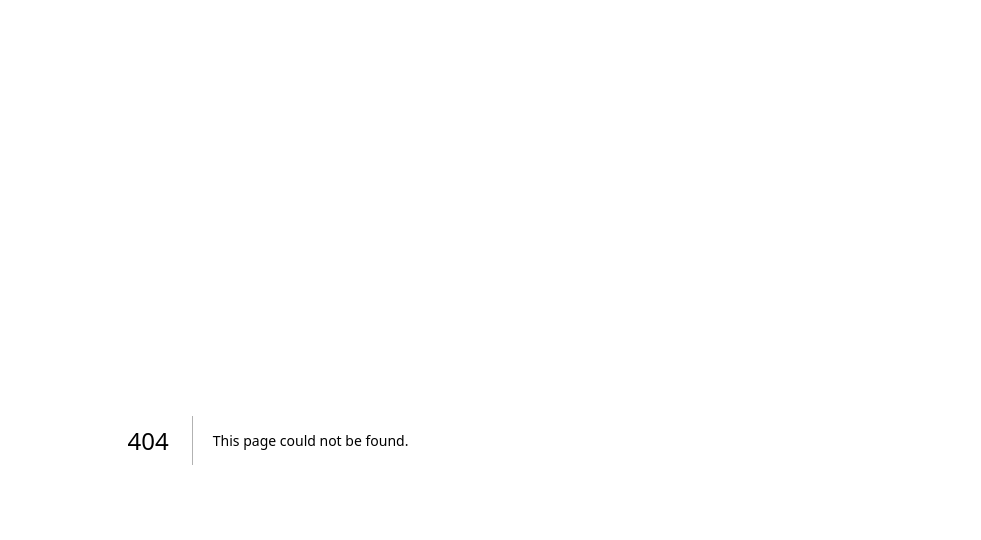
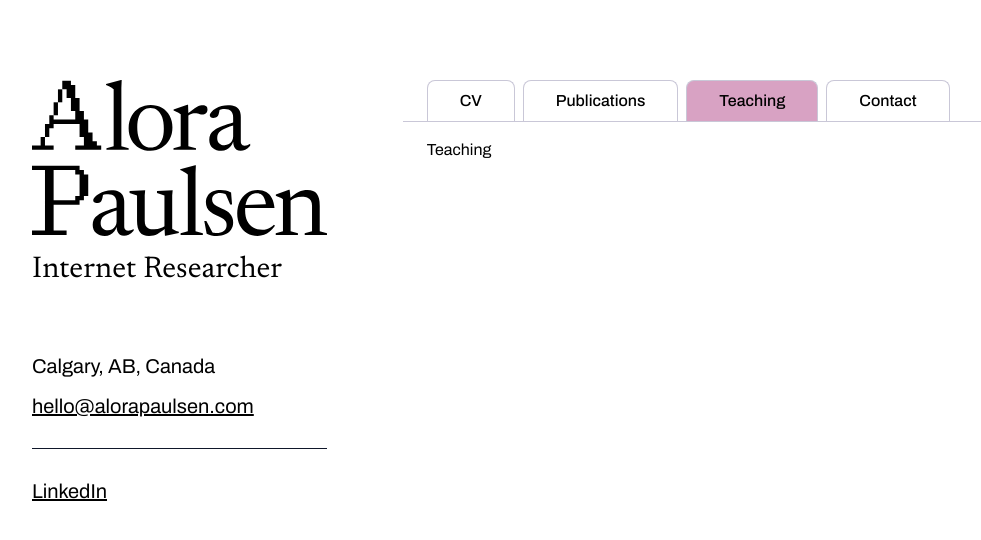
Before and after one commit to LMulvey/alorapaulsen-next, a Next.js app: page /teaching in a window 1280 px wide. Before the commit this address had no page. Shown: the top 540 px of the page, without its empty margins (48-1029 px from the left). Built offline with nearby package versions, Linux system fonts and the light colour scheme.

Commit message:
feat: basic layout

```diff
--- a/package.json
+++ b/package.json
@@ -11,11 +11,12 @@
   "dependencies": {
     "class-variance-authority": "0.7.0",
     "clsx": "2.1.1",
-    "next": "15.0.0-rc.0",
+    "next": "15.0.2",
     "react": "19.0.0-rc-f994737d14-20240522",
     "react-dom": "19.0.0-rc-f994737d14-20240522"
   },
   "devDependencies": {
+    "@tailwindcss/typography": "0.5.15",
     "@types/node": "^20",
     "@types/react": "^18",
     "@types/react-dom": "^18",
--- /dev/null
+++ b/src/app/contact/page.tsx
@@ -0,0 +1,3 @@
+export default function ContactPage() {
+  return <h1>Contact</h1>;
+}
--- /dev/null
+++ b/src/app/cv/page.tsx
@@ -0,0 +1,9 @@
+import { HeadingOne } from '@/components/heading';
+
+export default function CVPage() {
+  return (
+    <div className="prose prose-xl">
+      <HeadingOne>CV</HeadingOne>
+    </div>
+  );
+}
--- a/src/app/globals.css
+++ b/src/app/globals.css
@@ -4,22 +4,22 @@
 
 :root {
   --nostalgic-yellow: #FFD766;
+  --nostalgic-yellow-100: rgb(231, 223, 203);
+  --nostalgic-yellow-200: rgb(235, 220, 183);
+  --nostalgic-yellow-300: rgb(243, 215, 145);
   --nostalgic-yellow-400: rgb(245, 212, 125);
-  --nostalgic-yellow-300: rgb(243, 215, 145);
-  --nostalgic-yellow-200: rgb(235, 220, 183);
-  --nostalgic-yellow-100: rgb(231, 223, 203);
   --bubblegum: #DD6AB4;
+  --bubblegum-100: rgb(221, 201, 214);
+  --bubblegum-200: rgb(218, 182, 205);
+  --bubblegum-300: rgb(216, 162, 195);
+  --bubblegum-400: rgb(213, 141, 186);
   --bubblegum-500: rgb(206, 122, 177);
-  --bubblegum-400: rgb(213, 141, 186);
-  --bubblegum-300: rgb(216, 162, 195);
-  --bubblegum-200: rgb(218, 182, 205);
-  --bubblegum-100: rgb(221, 201, 214);
   --lavender: #8861B6;
+  --lavender-100: rgb(201, 199, 215);
+  --lavender-200: rgb(181, 177, 206);
+  --lavender-300: rgb(159, 156, 198);
+  --lavender-400: rgb(143, 135, 190);
   --lavender-500: rgb(122, 112, 181);
-  --lavender-400: rgb(143, 135, 190);
-  --lavender-300: rgb(159, 156, 198);
-  --lavender-200: rgb(181, 177, 206);
-  --lavender-100: rgb(201, 199, 215);
   --rich-black: #000000;
   --light-gray: #F0F0F0;
   --white: #FFFFFF;
--- a/src/app/layout.tsx
+++ b/src/app/layout.tsx
@@ -1,5 +1,9 @@
-/* eslint-disable import/no-unassigned-import */
+// eslint-disable-next-line import/no-unassigned-import
 import './globals.css';
+import { RootNavigation } from '@/components/navigation';
+import RootLayoutSidebar from '@/components/sidebar';
+import { archivo } from '@/lib/fonts';
+import clsx from 'clsx';
 import { type Metadata } from 'next';
 
 export const metadata: Metadata = {
@@ -9,17 +13,20 @@ export const metadata: Metadata = {
 
 export default function RootLayout({
   children,
-  sidebar,
 }: Readonly<{
   children: React.ReactNode;
-  sidebar: React.ReactNode;
 }>) {
   return (
     <html lang="en">
       <body className="max-w-[1440px] mx-auto mt-10">
-        <main className="md:grid md:grid-cols-2 md:gap-4">
-          {sidebar}
-          <section>{children}</section>
+        <main className="grid md:grid-cols-12 md:gap-8 p-10">
+          <RootLayoutSidebar className="col-span-full md:col-span-4" />
+          <section
+            className={clsx('col-span-full md:col-span-7', archivo.className)}
+          >
+            <RootNavigation />
+            <div className="pl-6">{children}</div>
+          </section>
         </main>
       </body>
     </html>
--- /dev/null
+++ b/src/app/publications/page.tsx
@@ -0,0 +1,3 @@
+export default function PublicationsPage() {
+  return <h1>Publications</h1>;
+}
--- /dev/null
+++ b/src/app/teaching/page.tsx
@@ -0,0 +1,3 @@
+export default function TeachingPage() {
+  return <h1>Teaching</h1>;
+}
--- /dev/null
+++ b/src/components/heading.tsx
@@ -0,0 +1,13 @@
+import { newsreader } from '@/lib/fonts';
+import clsx from 'clsx';
+import { type ReactNode } from 'react';
+
+type HeadingProps = { children: ReactNode; className?: string };
+
+export const HeadingOne = ({ children, className }: HeadingProps) => {
+  return (
+    <h1 className={clsx('font-bold', newsreader.className, className)}>
+      {children}
+    </h1>
+  );
+};
--- /dev/null
+++ b/src/components/navigation.tsx
@@ -0,0 +1,85 @@
+'use client';
+import { archivo } from '@/lib/fonts';
+import { cva } from 'class-variance-authority';
+import clsx from 'clsx';
+import Link from 'next/link';
+import { usePathname } from 'next/navigation';
+import { Fragment } from 'react';
+
+type RouteName = 'contact' | 'cv' | 'home' | 'publications' | 'teaching';
+type Route = {
+  href: string;
+  id: RouteName;
+  label: string;
+};
+
+/**
+ * Nested routenames should be delimited with hyphens instead of slashes.
+ * For example, /home/contact would be home-contact.
+ * ORDER MATTERS HERE!
+ */
+const NAV_ROUTES: Route[] = [
+  { href: '/cv', id: 'cv', label: 'CV' },
+  { href: '/publications', id: 'publications', label: 'Publications' },
+  { href: '/teaching', id: 'teaching', label: 'Teaching' },
+  { href: '/contact', id: 'contact', label: 'Contact' },
+];
+
+const isValidRoute = (value: string): value is RouteName => {
+  return ['contact', 'cv', 'home', 'publications', 'teaching'].includes(value);
+};
+
+const parsePathnameAsRoute = (pathname: string): RouteName => {
+  if (pathname === '/') {
+    return 'home';
+  }
+
+  const maybeRouteName = pathname.slice(1).split('/').join('-');
+  if (!isValidRoute(maybeRouteName)) {
+    throw new Error('Unexpected or unsupported route.');
+  }
+
+  return maybeRouteName;
+};
+
+const isActiveRoute = (pathname: string, routeToTest: string) => {
+  const routeName = parsePathnameAsRoute(pathname);
+  return routeToTest === routeName;
+};
+
+const navClasses = clsx(
+  'w-full flex flex-row items-center gap-2 mb-4 border-b pl-6 border-b-lavender-100 text-md font-medium',
+  archivo.className,
+);
+const navItemVariants = cva(
+  'flex flex-row items-center justify-center no-underline gap-1 rounded-[8px_8px_0px_0px] px-8 py-2 transition-colors border border-lavender-100 border-b-0 hover:bg-bubblegum-400',
+  {
+    variants: {
+      isActive: {
+        false: ['bg-transparent'],
+        true: ['bg-bubblegum-300'],
+      },
+    },
+  },
+);
+
+export const RootNavigation = () => {
+  const pathname = usePathname();
+
+  return (
+    <div className={navClasses}>
+      {NAV_ROUTES.map(({ href, id, label }) => (
+        <Fragment key={id}>
+          <Link
+            className={navItemVariants({
+              isActive: isActiveRoute(pathname, id),
+            })}
+            href={href}
+          >
+            {label}
+          </Link>
+        </Fragment>
+      ))}
+    </div>
+  );
+};
--- a/src/app/@sidebar/page.tsx
+++ b/src/components/sidebar.tsx
@@ -26,9 +26,18 @@ const SIDEBAR_ITEMS: SidebarItem[] = [
 
 const sidebarItemClasses = clsx('text-xl m-0 p-0 leading-0', archivo.className);
 
-export default function RootLayoutSidebar() {
+export default function RootLayoutSidebar({
+  className,
+}: {
+  className?: string;
+}) {
   return (
-    <nav className="w-full md:w-[375px] p-10 flex flex-col gap-4">
+    <nav
+      className={clsx(
+        'w-full md:w-[375px] px-10 flex flex-col gap-4',
+        className,
+      )}
+    >
       <Link
         className="flex flex-col gap-4 no-underline bg-white"
         href="/"
--- a/tailwind.config.ts
+++ b/tailwind.config.ts
@@ -1,3 +1,4 @@
+import typography from '@tailwindcss/typography';
 import { type Config } from 'tailwindcss';
 
 const config: Config = {
@@ -6,30 +7,29 @@ const config: Config = {
     './src/components/**/*.{js,ts,jsx,tsx,mdx}',
     './src/app/**/*.{js,ts,jsx,tsx,mdx}',
   ],
-  plugins: [],
+  plugins: [typography],
   theme: {
     extend: {
       colors: {
-        bubblegum: 'var(--bubblegum)',
-        'bubblegum-100': 'var(--bubblegum-100)',
-        'bubblegum-200': 'var(--bubblegum-200)',
-        'bubblegum-300': 'var(--bubblegum-300)',
-        'bubblegum-400': 'var(--bubblegum-400)',
-        'bubblegum-500': 'var(--bubblegum-500)',
-        lavender: 'var(--lavender)',
-        'lavender-100': 'var(--lavender-100)',
-        'lavender-200': 'var(--lavender-200)',
-        'lavender-300': 'var(--lavender-300)',
-        'lavender-400': 'var(--lavender-400)',
-        'lavender-500': 'var(--lavender-500)',
-        'light-gray': 'var(--light-gray)',
-        'nostalgic-yellow': 'var(--nostalgic-yellow)',
-        'nostalgic-yellow-100': 'var(--nostalgic-yellow-100)',
-        'nostalgic-yellow-200': 'var(--nostalgic-yellow-200)',
-        'nostalgic-yellow-300': 'var(--nostalgic-yellow-300)',
-        'nostalgic-yellow-400': 'var(--nostalgic-yellow-400)',
-        'rich-black': 'var(--rich-black)',
-        white: 'var(--white)',
+        bubblegum: '#DD6AB4',
+        'bubblegum-100': 'rgb(221, 201, 214)',
+        'bubblegum-200': 'rgb(218, 182, 205)',
+        'bubblegum-300': 'rgb(216, 162, 195)',
+        'bubblegum-400': 'rgb(213, 141, 186)',
+        'bubblegum-500': 'rgb(206, 122, 177)',
+        lavender: '#8861B6',
+        'lavender-100': 'rgb(201, 199, 215)',
+        'lavender-200': 'rgb(181, 177, 206)',
+        'lavender-300': 'rgb(159, 156, 198)',
+        'lavender-400': 'rgb(143, 135, 190)',
+        'lavender-500': 'rgb(122, 112, 181)',
+        'light-gray': '#F0F0F0',
+        'nostalgic-yellow': '#FFD766',
+        'nostalgic-yellow-100': 'rgb(231, 223, 203)',
+        'nostalgic-yellow-200': 'rgb(235, 220, 183)',
+        'nostalgic-yellow-300': 'rgb(243, 215, 145)',
+        'nostalgic-yellow-400': 'rgb(245, 212, 125)',
+        'rich-black': '#000000',
       },
       fontFamily: {
         mono: ['var(--font-geist-mono)'],
```
Also changed, not shown: 1 other file (tests, documents, lock files or other folders).
